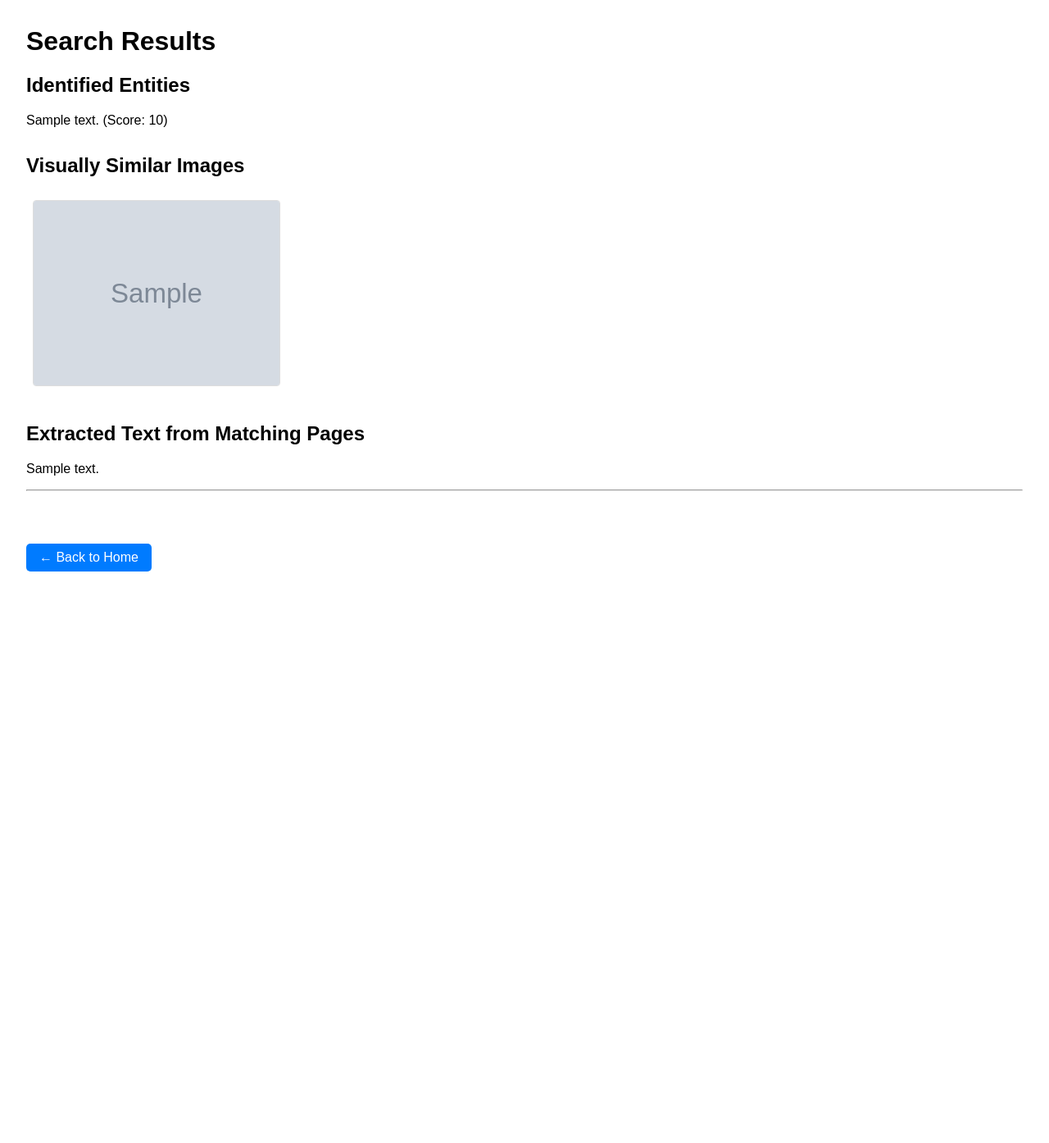
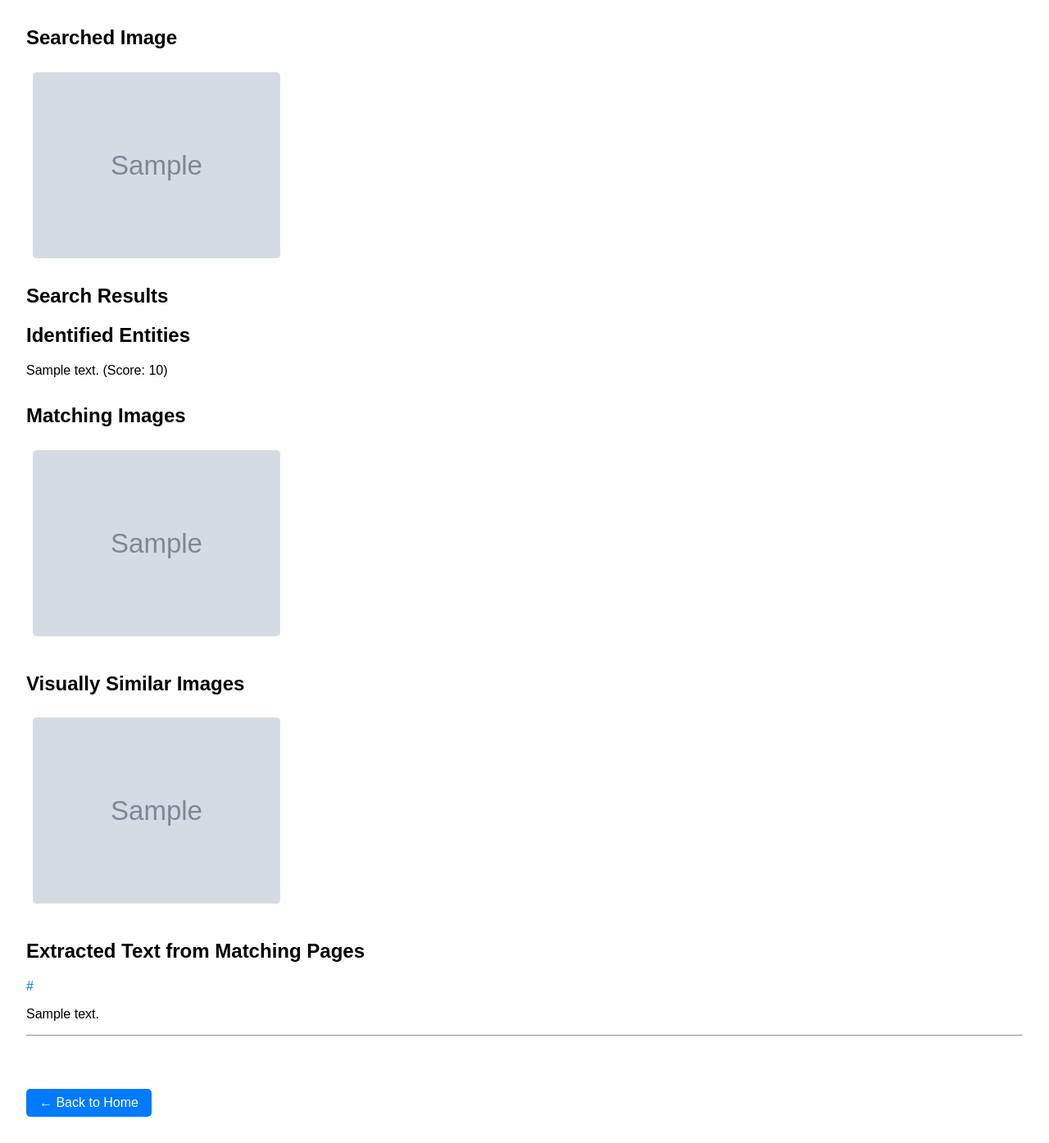
Before and after one commit to Priyageorge123/Multimodal-factcheck, a Flask app: template templates/result.html in a window 1280 px wide. Shown: the whole page at 82% size. Before the commit the page ends 697 px from the top, so only its background shows below. Run offline with Flask 3, Linux system fonts and the light colour scheme; the template is opened without the code that fills it: most values are stand-ins (such as "Sample title", 1, 10 or a date in 2020); grey boxes marked "Sample" are stand-in pictures; parts of the project's set-up code (start-up, migrations or seed data) failed here and were passed over.

Commit message:
Crawled content

```diff
--- a/app.py
+++ b/app.py
@@ -18,16 +18,23 @@ def analyze_image(image_url):
     response = client.web_detection(image=image)
     annotations = response.web_detection
 
-    results = {"entities": [], "similar_images": [], "pages": []}
+    results = {"entities": [], "matching_images": [], "visually_similar_images":[],"pages": []}
     if annotations.web_entities:
         results["entities"] = [
             {"description": e.description, "score": e.score}
             for e in annotations.web_entities if e.description
         ]
     if annotations.visually_similar_images:
-        results["similar_images"] = [img.url for img in annotations.visually_similar_images]
+        results["visually_similar_images"] = [img.url for img in annotations.visually_similar_images]
     if annotations.pages_with_matching_images:
         results["pages"] = [page.url for page in annotations.pages_with_matching_images]
+        for page in annotations.pages_with_matching_images:
+            if page.full_matching_images:
+                results["matching_images"]=[img.url for img in page.full_matching_images]
+            if page.partial_matching_images:
+                for image in page.partial_matching_images:
+                    results["matching_images"].append(image.url)
+
     return results
 
 def extract_page_text(url):
@@ -59,13 +66,12 @@ def search_caption(caption):
     results = []
     for item in data.get("items", []):
         results.append({
-            "title": item.get("title"),
-            "domain":item.get("displayLink"),
+            "snippet": item.get("snippet"),
+            "page_url":item.get("image").get("contextLink"),
             "link": item.get("link"),
             "image": item.get("image", {}).get("thumbnailLink")
         })
     return results
-
 @app.route("/", methods=["GET", "POST"])
 def index():
     if request.method == "POST":
@@ -75,19 +81,22 @@ def index():
         if image_url:
             try:
                 results = analyze_image(image_url)
-                page_texts = [extract_page_text(url) for url in results.get("pages", [])]
-                store_image_urls(results["similar_images"])
+                pages = [{"url":url,"text":extract_page_text(url)} for url in results.get("pages", [])]
+                store_image_urls(results["matching_images"])
                 return render_template("result.html",
                                        image_url=image_url,
                                        entities=results["entities"],
-                                       similar_images=results["similar_images"],
-                                       page_texts=page_texts)
+                                       matching_images=results["matching_images"],
+                                       visually_similar_images=results["visually_similar_images"],
+                                       pages=pages)
             except Exception as e:
                 return f"<h2>Error: {e}</h2>"
 
         elif caption:
             try:
                 search_results = search_caption(caption)
+                for result in search_results:
+                    result["text"]=extract_page_text(result.get("page_url",""))
                 return render_template("result.html", caption=caption, search_results=search_results)
             except Exception as e:
                 return f"<h2>Error: {e}</h2>"
--- a/templates/result.html
+++ b/templates/result.html
@@ -1,7 +1,6 @@
 <!DOCTYPE html>
 <html>
 <head>
-    <title>Search Results</title>
     <style>
         body {
             font-family: Arial, sans-serif;
@@ -55,9 +54,10 @@
     </style>
 </head>
 <body>
-    <h1>Search Results</h1>
-
     {% if entities %}
+    <h2>Searched Image</h2>
+    <img src="{{image_url}}">
+    <h2>Search Results</h2>
     <div class="section">
         <h2>Identified Entities</h2>
         <ul>
@@ -68,39 +68,62 @@
     </div>
     {% endif %}
 
-    {% if similar_images %}
+    {% if matching_images %}
+    <div class="section">
+        <h2>Matching Images</h2>
+        <div class="image-grid">
+            {% for sim_url in matching_images %}
+            <a href="{{ sim_url }}" target="_blank">
+                <img src="{{ sim_url }}" alt="Matching Image">
+            </a>
+            {% endfor %}
+        </div>
+    </div>
+    {% endif %}
+    {% if visually_similar_images%}
     <div class="section">
         <h2>Visually Similar Images</h2>
         <div class="image-grid">
-            {% for sim_url in similar_images %}
-            <a href="{{ sim_url }}" target="_blank">
-                <img src="{{ sim_url }}" alt="Similar Image">
+            {%for image in visually_similar_images %}
+            <a href="{{image}}" target="_blank">
+                <img src="{{image}}" alt="Visually Similar Image">
             </a>
             {% endfor %}
         </div>
     </div>
     {% endif %}
 
-    {% if page_texts %}
+    {% if pages %}
     <div class="section">
         <h2>Extracted Text from Matching Pages</h2>
-        {% for text in page_texts %}
-        <p>{{ text }}</p>
+        {% for page in pages %}
+        <a href="{{page.url}}">{{page.url}}</a>
+        <p>{{ page.text }}</p>
         <hr>
         {% endfor %}
     </div>
     {% endif %}
 
     {% if search_results %}
+    <h2>Searched caption</h2>
+    <p>{{caption}}</p>
+    <h2>Search Results</h2>
     <div class="section">
         {% for result in search_results %}
         <div class="result-entry">
-            <p><a href="{{ result.link }}" target="_blank">{{ result.title }}</a></p>
+            <a href="{{ result.link }}" target="_blank">
             {% if result.image %}
                 <img src="{{ result.image }}" alt="Result Image">
             {% endif %}
-            {% if result.domain %}
-                <p class="source-link">Source: <a href="{{ result.domain }}" target="_blank">{{ result.domain }}</a></p>
+            </a>
+            {% if result.page_url %}
+                <p class="source-link">Source: <a href="{{ result.page_url }}" target="_blank">{{ result.page_url }}</a></p>
+            {% endif %}
+            {% if result.snippet%}
+            <p class="source-link">Title:{{result.snippet}}</p>
+            {% endif %}
+            {% if result.text %}
+            <p class="source-link">{{result.text}}</p>
             {% endif %}
         </div>
         <hr>
```
